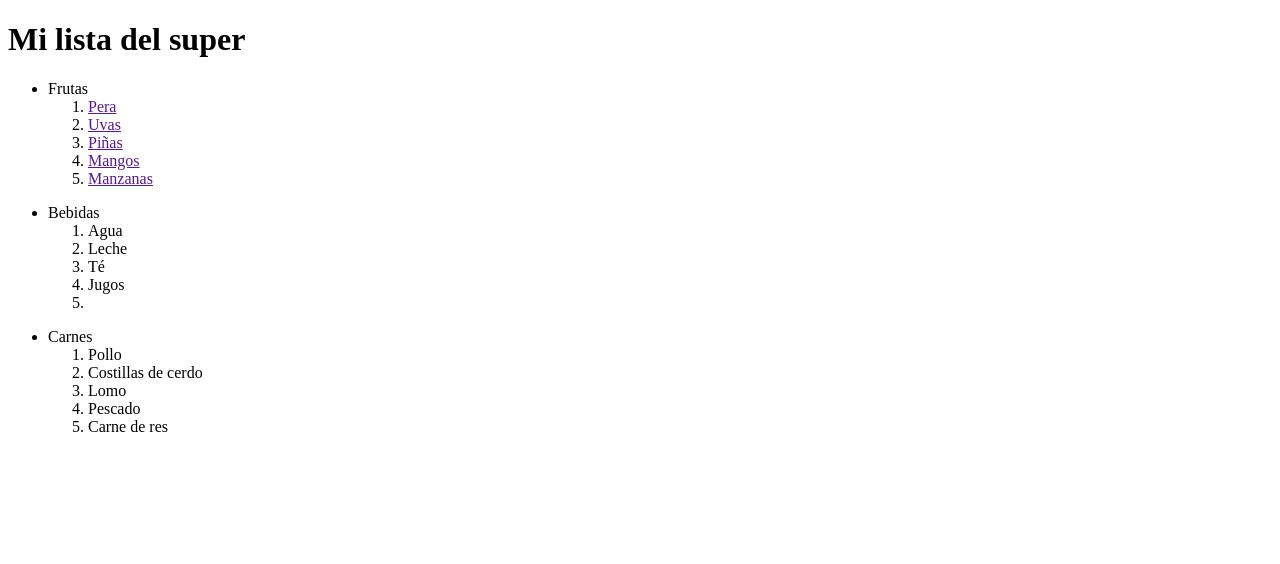
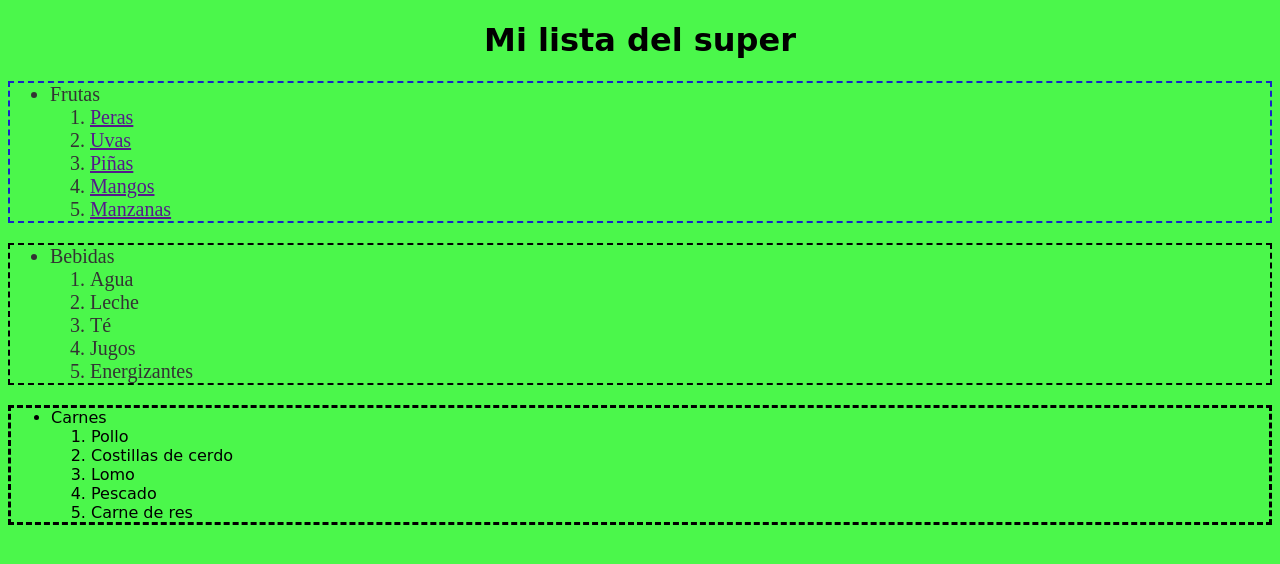
Before and after one commit to pedroalexdev/Curso-de-HTML-y-CSS, a plain HTML site: page index/lista.html in a window 1280 px wide. Drawn offline with Linux system fonts and the light colour scheme.

Commit message:
Elementos para usar CSS en HTML

```diff
--- a/index/lista.html
+++ b/index/lista.html
@@ -9,25 +9,25 @@
     <body>
         <h1>Mi lista del super</h1>
        <main>
-           <ul><li>Frutas</li>
+           <ul class="frutas"><li>Frutas</li>
             <ol>
-                <li><a href="">Pera</a></li>
+                <li><a href="">Peras</a></li>
                 <li><a href="">Uvas</a></li>
                 <li><a href="">Piñas</a></li>
                 <li><a href="">Mangos</a></li>
                 <li><a href="">Manzanas</a></li>
             </ol>
         </ul>
-        <ul><li>Bebidas</li>
+        <ul id="drinks"><li>Bebidas</li>
             <ol>
                 <li>Agua</li>
                 <li>Leche</li>
                 <li>Té</li>
                 <li>Jugos</li>
-                <li></li>
+                <li>Energizantes</li>
             </ol>
         </ul>
-        <ul><li>Carnes</li>
+        <ul class="carnes"><li>Carnes</li>
             <ol>
                 <li>Pollo</li>
                 <li>Costillas de cerdo</li>
--- a/index/style.css
+++ b/index/style.css
@@ -0,0 +1,38 @@
+body
+{
+font-display: center;
+background-color: rgb(75, 247, 75);
+}
+
+h1 {
+    color: black;
+    text-align: center;
+    font-family: cursive;
+    font-style: inherit;
+}
+.frutas {
+    font-weight: 100;
+    color: #333;
+    border-style:dashed;
+    border-color: rgb(22, 34, 201);
+    border-width: 2px;
+    font-style: inherit;
+    font-size: 20px;
+}
+#drinks {
+    stroke: coral;
+    border-style: dashed;
+    font-weight: 100;
+    color: #333;
+    border-style:dashed;
+    border-color: rgb(0, 1, 2);
+    border-width: 2px;
+    font-style: inherit;
+    font-size: 20px;
+
+}
+.carnes {
+    border-style:dashed;
+    font-family: cursive;
+    font-style: inherit;
+}
```
